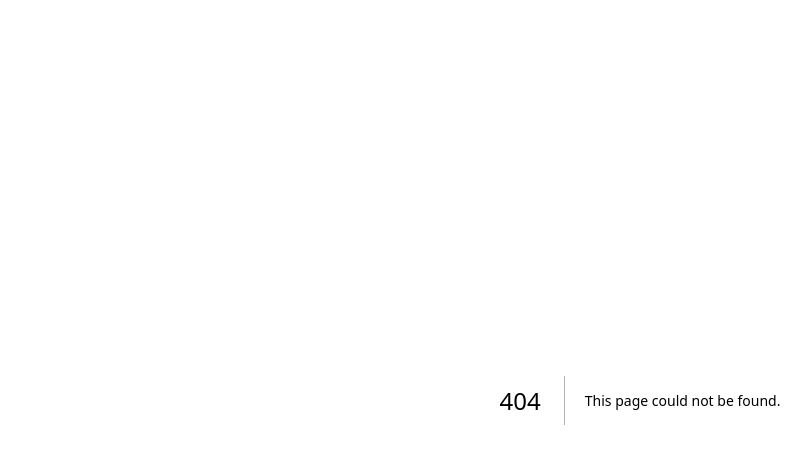
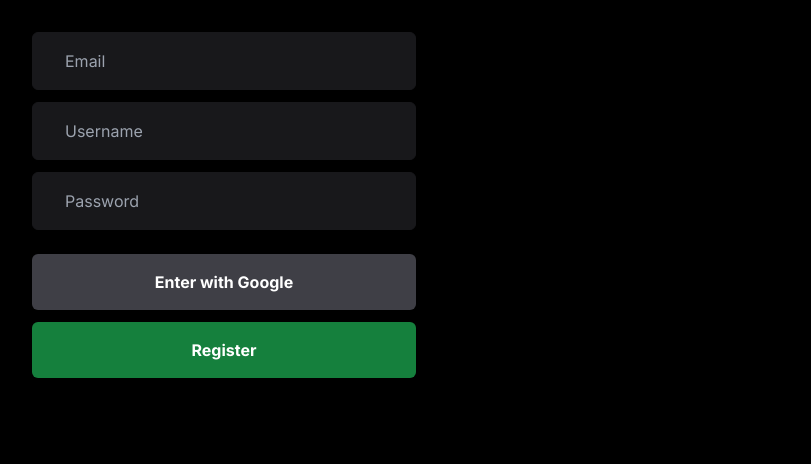
Before and after one commit to kevinmarquesp/nextjs-auth, a Next.js app: page /login in a window 1280 px wide. Before the commit this address had no page. Shown: the top 464 px of the page, without its empty margins (0-811 px from the left). Built offline with nearby package versions, Linux system fonts and the light colour scheme.

Commit message:
:sparkles: feature: Created a login page that does nothing for now, but it's quite beatiful

```diff
--- /dev/null
+++ b/app/login/page.tsx
@@ -0,0 +1,40 @@
+export default function Login() {
+  return (
+    <main className="w-screen h-screen p-8 bg-black">
+      <form action="" className="max-w-sm">
+        <div className="mb-3">
+          <input
+            className="w-full px-8 py-4 mb-3 bg-zinc-900 rounded-md text-white border border-zinc-900 focus:outline-none focus:border-green-800"
+            required
+            type="email"
+            placeholder="Email"
+            id="email"
+            name="email"
+          />
+          <input
+            className="w-full px-8 py-4 mb-3 bg-zinc-900 rounded-md text-white border border-zinc-900 focus:outline-none focus:border-green-800"
+            required
+            type="text"
+            placeholder="Username"
+            id="username"
+            name="username"
+          />
+          <input
+            className="w-full px-8 py-4 mb-3 bg-zinc-900 rounded-md text-white border border-zinc-900 focus:outline-none focus:border-green-800"
+            required
+            type="password"
+            placeholder="Password"
+            id="password"
+            name="password"
+          />
+        </div>
+        <button type="submit" className="inline-block w-full px-8 py-4 mb-3 text-center text-white bg-zinc-700 hover:bg-zinc-800 transition-all ease-linear font-bold rounded-md">
+          Enter with Google
+        </button>
+        <button type="submit" className="inline-block w-full px-8 py-4 mb-3 text-center text-white bg-green-700 hover:bg-green-800 transition-all ease-linear font-bold rounded-md">
+          Register
+        </button>
+      </form>
+    </main >
+  );
+}
```
